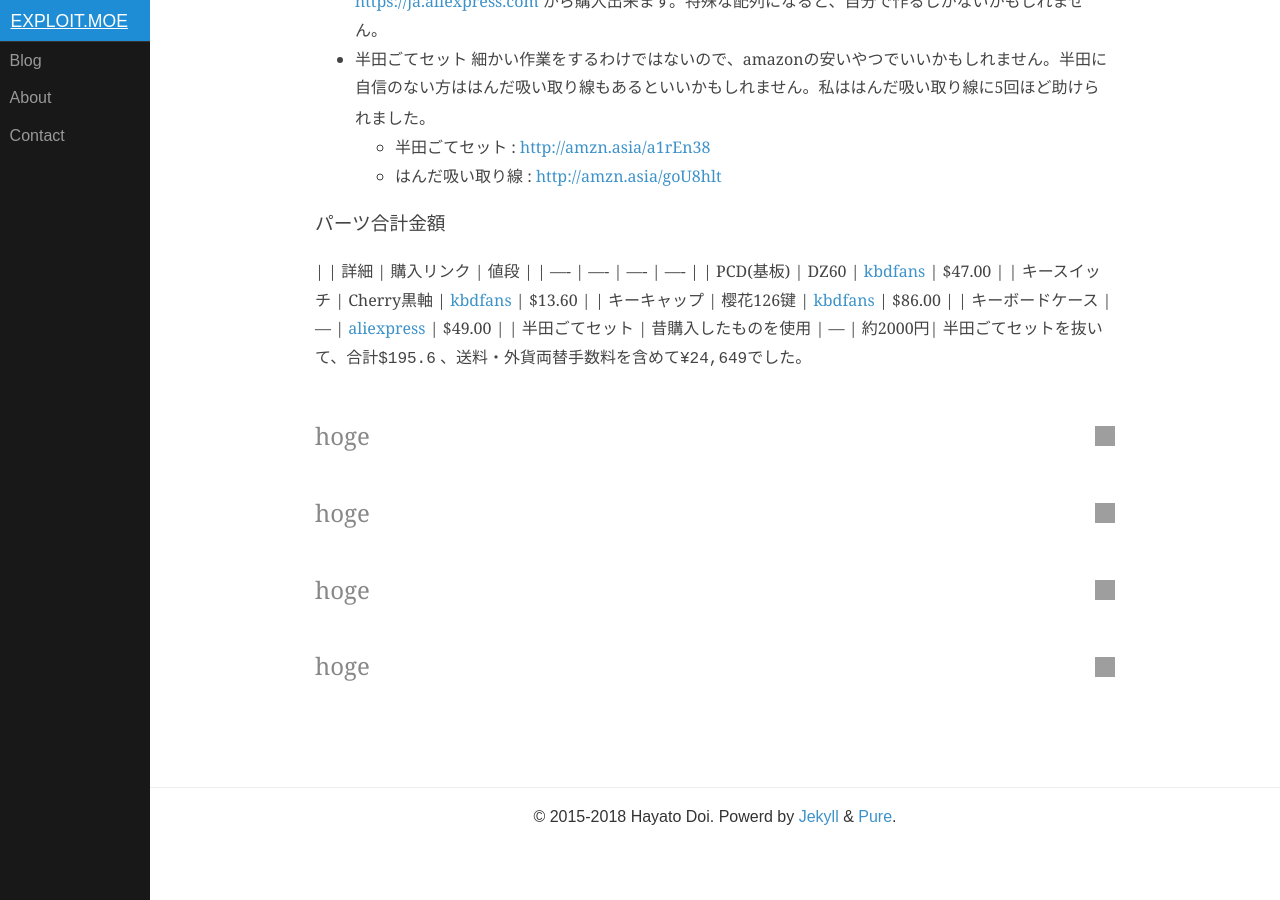
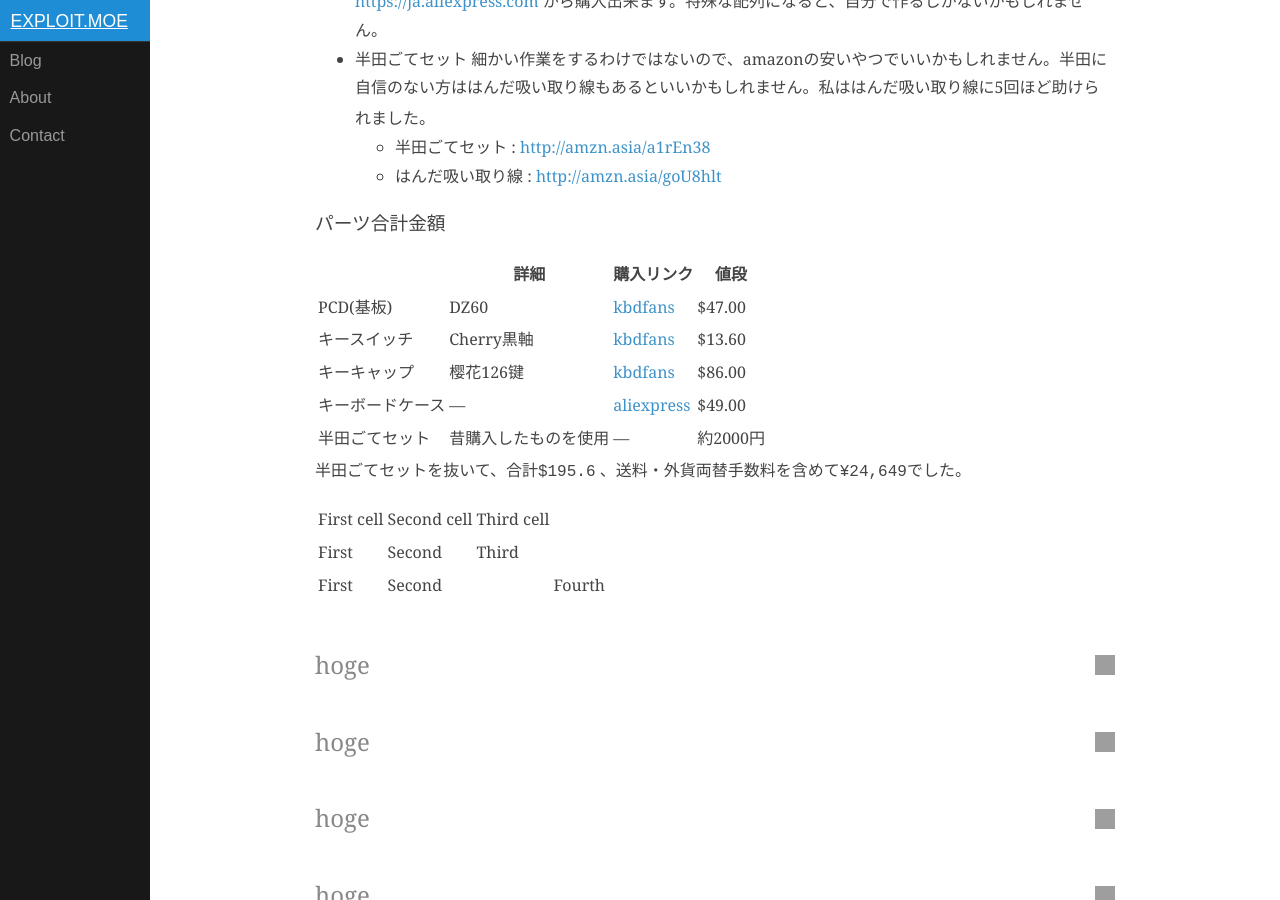
Before and after one commit to HayatoDoi/HayatoDoi.github.io, a Jekyll site: the page built from _posts/2018-04-27-keyboard.md, in a window 1280 px wide and 900 px high, scrolled down 1693 px. Built offline with Jekyll 4.4.1, drawn with Linux system fonts in a browser that asks for light colours; nearby versions of some CDN libraries; comment, search, counter and statistics services are not loaded; grey boxes are pictures that could not be loaded.

Commit message:
test commit

```diff
--- a/_posts/2018-04-27-keyboard.md
+++ b/_posts/2018-04-27-keyboard.md
@@ -50,7 +50,13 @@ OSで仮想的にHJKLを方向キーに変えたり、Chrome拡張で変えた
 |  キーキャップ  |  樱花126键  | [kbdfans](https://kbdfans.cn/products/cherry-profile-sakura-keycaps-126keys) | $86.00 |
 |  キーボードケース  |  ---  | [aliexpress](https://ja.aliexpress.com/item/GH60-60-faceu/32834509210.html) | $49.00 |
 |  半田ごてセット  | 昔購入したものを使用  | --- | 約2000円|
+
 半田ごてセットを抜いて、合計`$195.6` 、送料・外貨両替手数料を含めて`¥24,649`でした。
+
+| First cell|Second cell|Third cell
+| First | Second | Third |
+First | Second | | Fourth |
+
 
 ## hoge
 ## hoge
```
